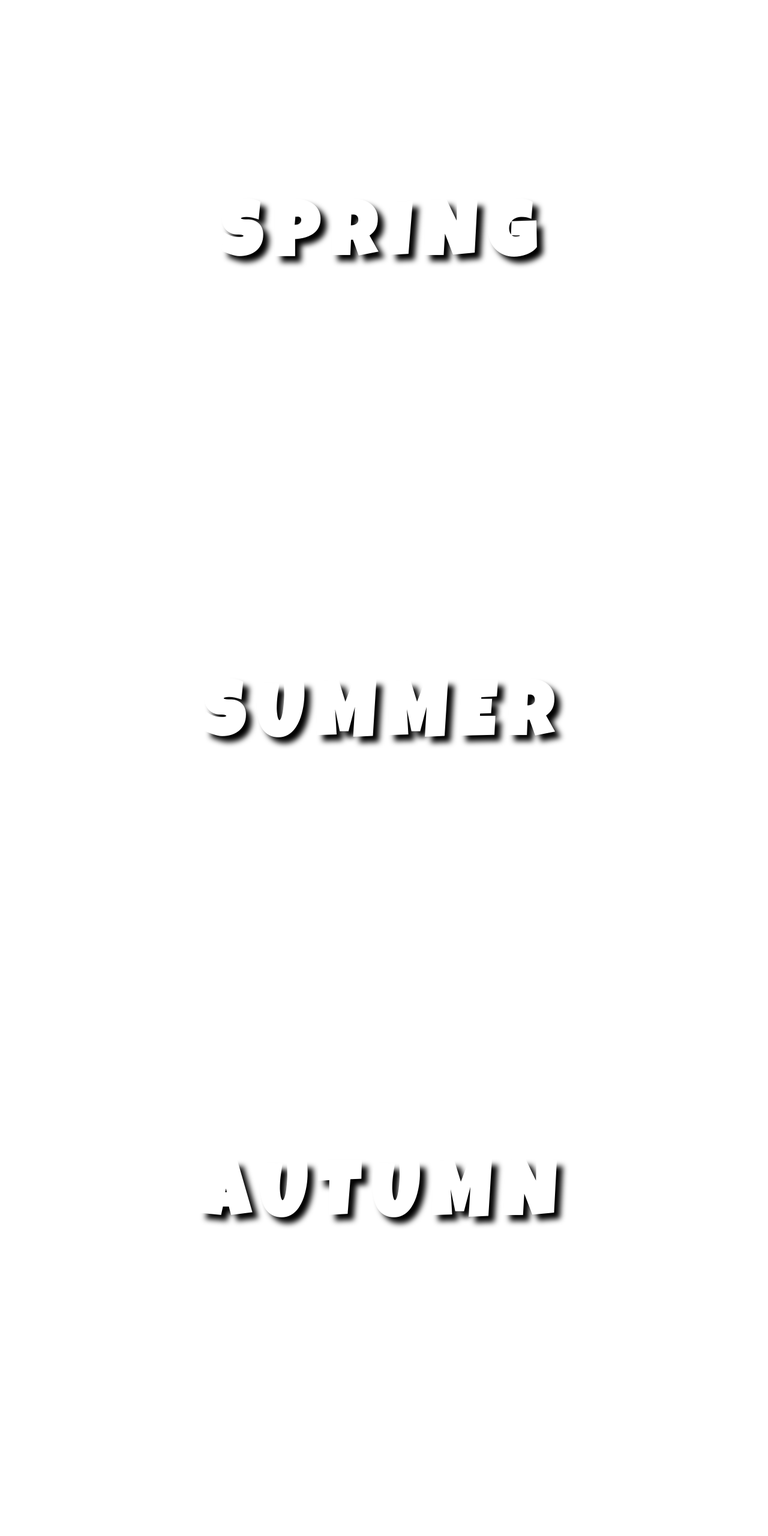
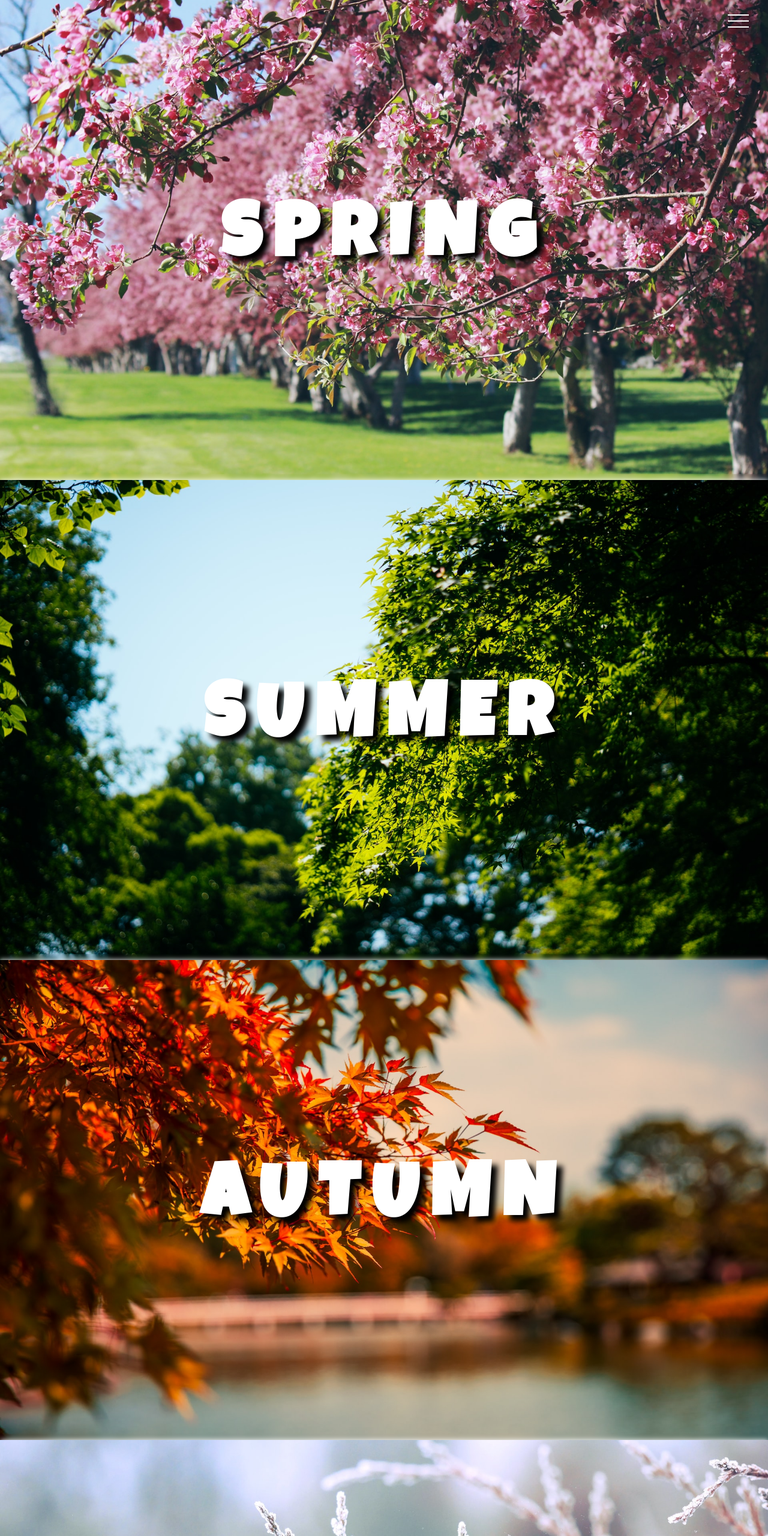
Before and after one commit to afect13/animated-menu-vanilla-js, a plain HTML site: page index.html in a window 1280 px wide. Shown: the top 2560 px of the page at 60% size. Drawn offline with Linux system fonts and the light colour scheme; the site is published under a folder, as on GitHub Pages, so addresses that start at the root find nothing.

Commit message:
fix: path

```diff
--- a/style.css
+++ b/style.css
@@ -9,7 +9,7 @@
 
 @font-face {
   font-family: lucki_r;
-  src: url("./fonts/LuckiestGuy-Regular.ttf");
+  src: url("fonts/LuckiestGuy-Regular.ttf");
 }
 
 html {
@@ -59,24 +59,24 @@ section h1 {
 }
 
 section#spring {
-  background-image: url("/image/spring.jpg");
+  background-image: url("image/spring.jpg");
   background-size: cover;
   background-position: center center;
 }
 
 section#summer {
-  background-image: url("/image/summer.jpg");
+  background-image: url("image/summer.jpg");
   background-size: cover;
   background-position: center center;
 }
 
 section#autumn {
-  background-image: url("/image/autumn.jpg");
+  background-image: url("image/autumn.jpg");
   background-size: cover;
   background-position: center center;
 }
 section#winter {
-  background-image: url("/image/winter.jpg");
+  background-image: url("image/winter.jpg");
   background-size: cover;
   background-position: center center;
 }
```
